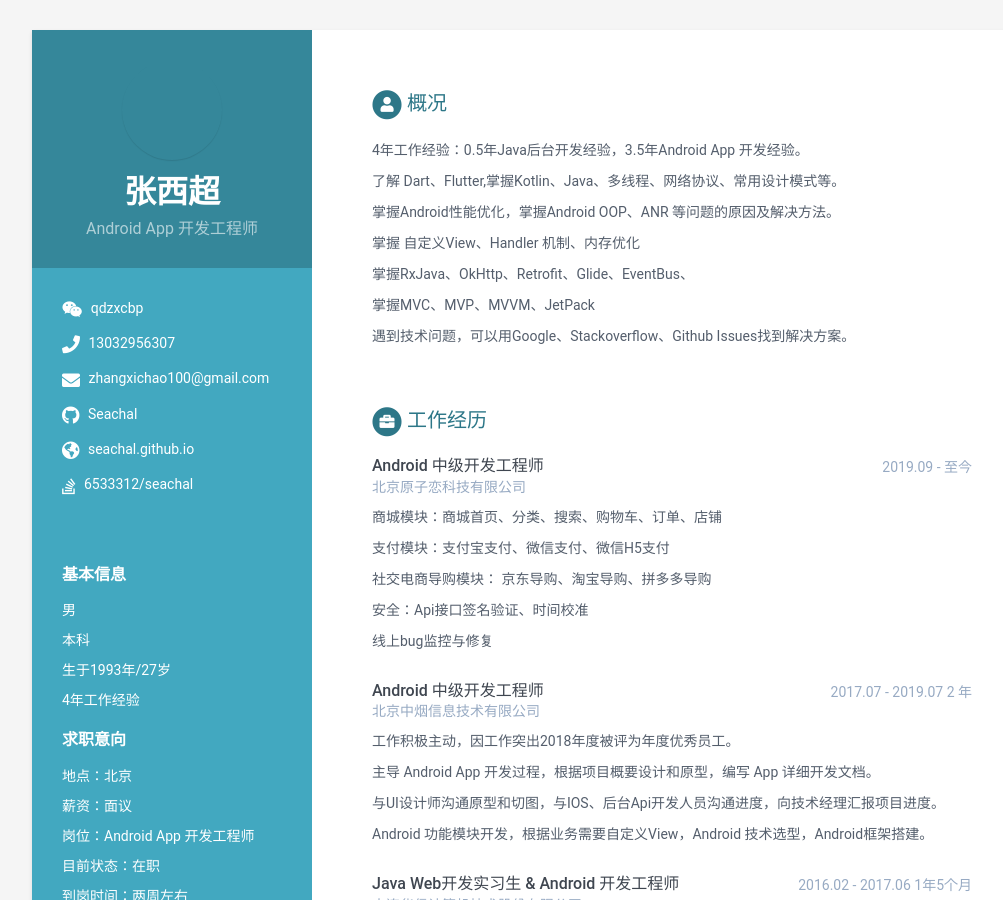
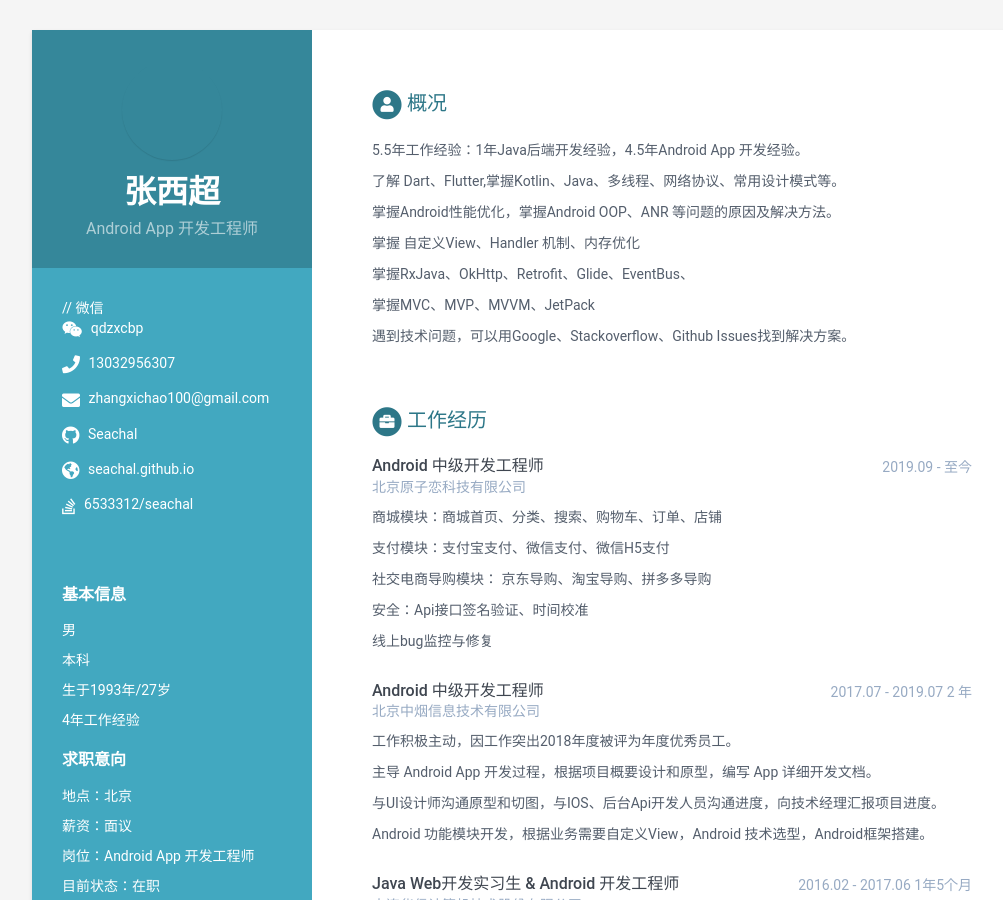
Before and after one commit to GIOSProject/online-cv, a Jekyll site: the page built from index.html, in a window 1280 px wide and 900 px high. Shown: the whole window, without its empty margins (108-1111 px from the left). Built offline with Jekyll 4.4.1, drawn with Linux system fonts in a browser that asks for light colours.

Commit message:
update icon

```diff
--- a/_data/data.yml
+++ b/_data/data.yml
@@ -22,7 +22,7 @@ sidebar:
   # twitter: '@s'
   website: seachal.github.io  #do not add http://
   stack-overflow: 6533312/seachal # Number/Username, e.g. 123456/alandoegi
-  # codewars:
+#  codewars: Seachal
   # goodreads: # Number-Username, e.g. 123456-alandoe
 
 
@@ -57,7 +57,7 @@ sidebar:
 career-profile:
   title: 概况
   summary: |
-    4年工作经验：0.5年Java后台开发经验，3.5年Android App 开发经验。
+    5.5年工作经验：1年Java后端开发经验，4.5年Android App 开发经验。
 
     了解 Dart、Flutter,掌握Kotlin、Java、多线程、网络协议、常用设计模式等。
 
@@ -338,13 +338,13 @@ skills:
       level: 75%
 
     - name: Kotlin
-      level: 50%
+      level: 60%
 
     - name: SQL
       level: 35%
 
     - name: Dart & Flutter
-      level: 10%
+      level: 30%
 
 
 
--- a/_includes/about.html
+++ b/_includes/about.html
@@ -44,5 +44,6 @@
     <h3 class="container-block-title">
         主要作品
     </h3>
-    <img class="online-cv" src="{{ site.baseurl }}/assets/images/main_work_2.png" alt="主要作品"/>
+    <img class="online-cv" src="{{ site.baseurl }}/assets/images/ecej.png" alt="主要作品:ecej"/>
+    <img class="online-cv" src="{{ site.baseurl }}/assets/images/atoshi.png" alt="主要作品:atoshi"/>
 </div><!--//About-->
--- a/_includes/contact.html
+++ b/_includes/contact.html
@@ -2,7 +2,7 @@
   <ul class="list-unstyled contact-list">
 
 
-
+// 微信
     {% if sidebar.weixin %}
     <li class="weixin"> <i class="fab fa-weixin"></i>
       <a href="https://seachal.github.io/online-cv/assets/images/my-wechat-qrcode.png" target="_blank">{{ sidebar.weixin }}</a>
@@ -81,9 +81,11 @@
     </li>
     {% endif %}
 
-
-
-
+    {% if sidebar.pdf %}
+    <li class="pdf"><i class="fas fa-file-pdf"></i>
+      <a href="{{ sidebar.pdf }}" target="_blank">Resume PDF</a>
+    </li>
+    {% endif %}
 
   </ul>
 </div><!--//contact-container-->
```
Also changed, not shown: assets/images/atoshi.png (added), assets/images/ecej.png (added).
